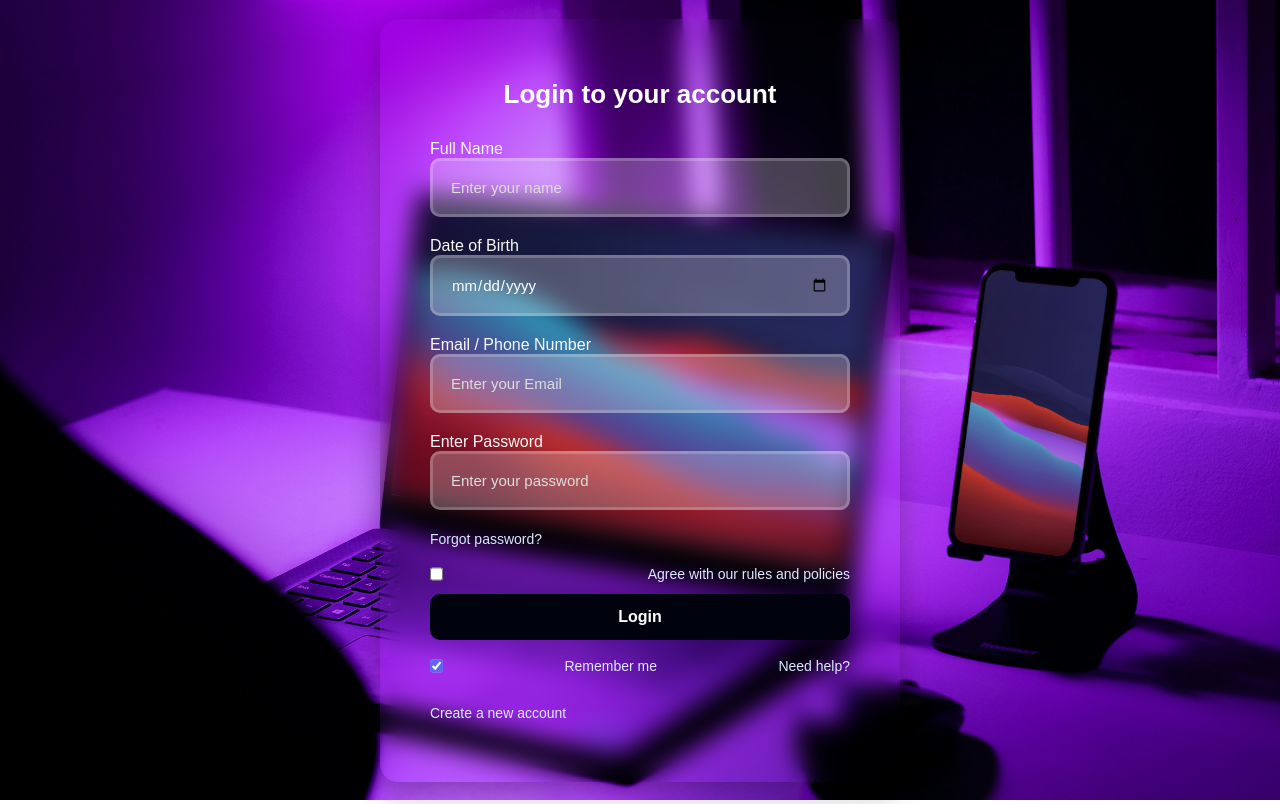
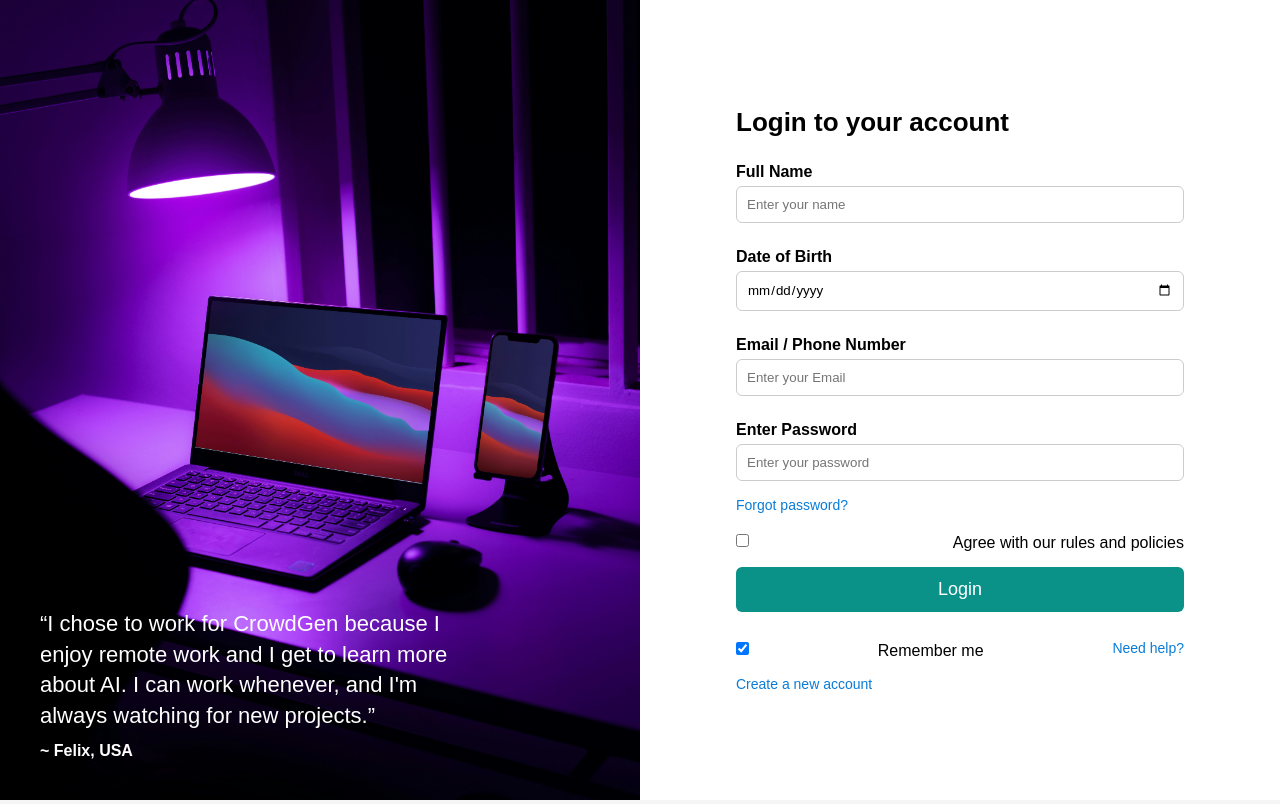
Before and after one commit to Dev-Felix001/login-strong-one-with-any-required-login-credentials., a plain HTML site: page index.html in a window 1280 px wide. Drawn offline with Linux system fonts and the light colour scheme.

Commit message:
Updated login page layout

```diff
--- a/index.html
+++ b/index.html
@@ -6,40 +6,60 @@
   <title>Login Page</title>
   <link rel="stylesheet" href="stlye.css">
 </head>
+
 <body>
-    <link rel="icon" type="image/x-icon" href="favicon.ico">
+
+<div class="container">
+
+  <!-- LEFT SIDE -->
+  <div class="left">
+      <img src="/i-m-zion-rVcxGBT80j8-unsplash.jpg" alt="Background">
+      <div class="text-box">
+          <p class="quote">
+              “I chose to work for CrowdGen because I enjoy remote work and I get to learn more about AI. I can work whenever,
+              and I'm always watching for new projects.”
+          </p>
+          <p class="name">~ Felix, USA</p>
+      </div>
+  </div>
+
+  <!-- RIGHT SIDE (FORM) -->
+  <div class="right">
       <form action="submit">
         <h1>Login to your account</h1>
 
-    <label for="name">Full Name</label><br>
-    <input type="text" name="name" id="name" placeholder="Enter your name" required><br>
+        <label for="name">Full Name</label>
+        <input type="text" id="name" placeholder="Enter your name" required>
 
-    <label for="dob">Date of Birth</label><br>
-    <input type="date" id="dob" name="dob" required><br>
+        <label for="dob">Date of Birth</label>
+        <input type="date" id="dob" required>
 
-    <label for="email">Email / Phone Number</label><br>
-    <input type="text" name="email" id="email" placeholder="Enter your Email" required><br>
+        <label for="email">Email / Phone Number</label>
+        <input type="text" id="email" placeholder="Enter your Email" required>
 
-    <label for="password">Enter Password</label><br>
-    <input type="password" name="password" id="password" placeholder="Enter your password" aria-describedby="togglepasswordlable" required><br>
+        <label for="password">Enter Password</label>
+        <input type="password" id="password" placeholder="Enter your password" required>
 
-    <a href="#">Forgot password?</a><br><br>
+        <a href="#" class="forgot">Forgot password?</a>
 
         <div class="checkbox-row">
           <input type="checkbox" id="agree" required>
           <label for="agree">Agree with our rules and policies</label>
         </div>
 
-    <input type="submit" id="submit" value="Login"><br><br>
+        <input type="submit" id="submit" value="Login">
 
-    <div class="checkbox-row">
+        <div class="checkbox-row space">
           <input type="checkbox" id="remember" checked>
           <label for="remember">Remember me</label>
-      <a href="#">Need help?</a>
+          <a href="#" class="help">Need help?</a>
         </div>
 
-    <br>
-    <a href="#">Create a new account</a>
+        <a href="#" class="create">Create a new account</a>
       </form>
+  </div>
+
+</div>
+
 </body>
 </html>
--- a/stlye.css
+++ b/stlye.css
@@ -1,108 +1,131 @@
-
 * {
   margin: 0;
   padding: 0;
   box-sizing: border-box;
-  font-family: "Poppins", sans-serif;
+  font-family: Arial, sans-serif;
 }
 
 body {
+  background: #f5f5f5;
+}
+
+.container {
+  display: flex;
+  width: 100%;
   height: 100vh;
+}
+
+/* LEFT SIDE */
+.left {
+  width: 50%;
+  position: relative;
+}
+
+.left img {
+  width: 100%;
+  height: 100%;
+  object-fit: cover;
+}
+
+.text-box {
+  position: absolute;
+  bottom: 40px;
+  left: 40px;
+  color: white;
+  max-width: 70%;
+}
+
+.quote {
+  font-size: 22px;
+  line-height: 1.4;
+}
+
+.name {
+  margin-top: 10px;
+  font-weight: bold;
+}
+
+/* RIGHT SIDE */
+.right {
+  width: 50%;
+  background: white;
   display: flex;
   justify-content: center;
   align-items: center;
-background: rgba(0, 0, 0, 0.5);
-  background: url("./i-m-zion-rVcxGBT80j8-unsplash.jpg") no-repeat center center/cover;
+  padding: 40px;
 }
 
-
 form {
-  background: zrgba(255, 255, 255, 0.5);
-  backdrop-filter: blur(12px);
-  border-radius: 18px;
-  padding: 60px 50px;
-  width: 520px;
-  color: rgb(249, 248, 248);
-  box-shadow: 0 10px 30px rgba(0, 0, 0, 0.3);
-  text-align: left;
+  width: 80%;
 }
 
-
-h1 {
-  text-align: center;
-  margin-bottom: 30px;
+form h1 {
+  margin-bottom: 25px;
   font-size: 26px;
-  color: #fff;
 }
 
+label {
+  font-weight: bold;
+  margin: 10px 0 5px;
+  display: block;
+}
 
 input[type="text"],
-input[type="date"],
-input[type="password"] {
+input[type="password"],
+input[type="date"] {
   width: 100%;
-  padding: 18px;
-  margin-bottom: 20px;
-  border: solid 3px rgba(255, 255, 255, 0.2);
-  border-radius: 10px;
-  outline: none;
-  background: rgba(255, 255, 255, 0.25);
-  color: #fff;
-  font-size: 15px;
-  transition: 0.3s;
+  padding: 10px;
+  border: 1px solid #ccc;
+  border-radius: 6px;
+  margin-bottom: 15px;
 }
 
-input::placeholder {
-  color: #ddd;
+#submit {
+  width: 100%;
+  background: #0a9188;
+  color: white;
+  padding: 12px;
+  border: none;
+  border-radius: 6px;
+  font-size: 18px;
+  cursor: pointer;
 }
 
-input:focus {
-  box-shadow: 0 0 8px #fff;
-  border-color: #fff;
+#submit:hover {
+  background: #08726a;
 }
 
-
-input[type="submit"] {
-  width: 100%;
-  background-color: #00020d;
-  color: #fff;
-  border: none;
-  padding: 14px;
-  border-radius: 10px;
-  font-weight: bold;
-  font-size: 16px;
-  cursor: pointer;
-  transition: 0.3s;
-}
-
-input[type="submit"]:hover {
-  background-color:blue;
-  transform: scale(1.05);
-}
-
-
-a {
-  color: #dbeafe;
+.forgot,
+.create,
+.help {
   text-decoration: none;
+  color: #0a7cd6;
   font-size: 14px;
 }
 
-a:hover {
-  text-decoration: underline;
-}
-
-
 .checkbox-row {
   display: flex;
-  align-items:right;
+  align-items: center;
+  margin: 10px 0;
   justify-content: space-between;
-  font-size: 14px;
-  margin-bottom: 12px;
 }
 
 .checkbox-row label {
-  color: #e0e7ff;
+  font-weight: normal;
 }
 
-input[type="checkbox"] {
-  accent-color: #6366f1;
+.space {
+  margin-top: 20px;
 }
+
+/* MOBILE RESPONSIVE */
+@media (max-width: 900px) {
+  .container {
+    flex-direction: column;
+    height: auto;
+  }
+  .left, .right {
+    width: 100%;
+    height: auto;
+  }
+}
```
Lines whose indentation alone changed are shown as unchanged.
